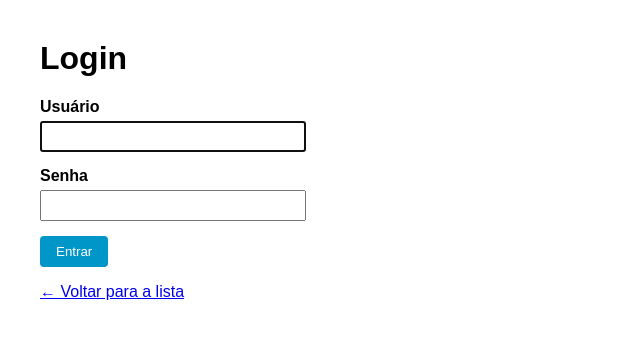
After one commit to eloamachadomartines1/UserFlow, a Django app: page /usuarios/login/ in a window 1280 px wide. The commit adds this page. Shown: the top 339 px of the page, without its empty margins (0-640 px from the left). Run offline with Django 5.2, Linux system fonts and the light colour scheme.

Commit message:
Implement login functionality with views and templates, and update user listing to show authentication status

```diff
--- a/app/settings.py
+++ b/app/settings.py
@@ -130,3 +130,6 @@ MAILERS = {
 
 MEDIA_URL = '/media/'
 MEDIA_ROOT = BASE_DIR / 'media'
+
+LOGIN_URL = 'login'
+LOGIN_REDIRECT_URL = 'listar_usuarios'
--- /dev/null
+++ b/usuarios/templates/login.html
@@ -0,0 +1,66 @@
+<!DOCTYPE html>
+<html lang="pt-br">
+
+<head>
+    <meta charset="UTF-8">
+    <title>Login</title>
+    <style>
+        body {
+            font-family: Arial, sans-serif;
+            margin: 40px;
+        }
+
+        .form-group {
+            margin-bottom: 15px;
+        }
+
+        label {
+            display: block;
+            margin-bottom: 5px;
+            font-weight: bold;
+        }
+
+        input {
+            padding: 6px;
+            width: 250px;
+        }
+
+        button {
+            padding: 8px 16px;
+            background-color: #0096c7;
+            color: white;
+            border: none;
+            border-radius: 4px;
+            cursor: pointer;
+        }
+
+        .erro {
+            color: red;
+        }
+    </style>
+</head>
+
+<body>
+    <h1>Login</h1>
+
+    {% if form.errors %}
+     <p class="erro">Usuário ou senha inválidos.</p>
+    {% endif %}
+
+    <form method="post">
+        {% csrf_token %}
+        <div class="form-group">
+            <label for="{{ form.username.id_for_label }}">Usuário</label>
+            {{ form.username }}
+        </div>
+        <div class="form-group">
+            <label for="{{ form.password.id_for_label }}">Senha</label>
+            {{ form.password }}
+        </div>
+        <button type="submit">Entrar</button>
+    </form>
+
+    <p><a href="{% url 'listar_usuarios' %}">&larr; Voltar para a lista</a></p>
+</body>
+
+</html>
--- a/usuarios/urls.py
+++ b/usuarios/urls.py
@@ -1,4 +1,5 @@
 from django.urls import path
+from django.contrib.auth import views as auth_views
 from . import views
 
 urlpatterns = [
@@ -6,4 +7,7 @@ urlpatterns = [
     path('novo/', views.criar_usuario, name='criar_usuario'),
     path('editar/<int:pk>/', views.editar_usuario, name='editar_usuario'),
     path('excluir/<int:pk>/', views.excluir_usuario, name='excluir_usuario'),
+
+    path('login/', auth_views.LoginView.as_view(template_name='login.html'), name='login'),
+    path('logout/', auth_views.LogoutView.as_view(next_page='listar_usuarios'), name='logout'),
 ]
--- a/usuarios/views.py
+++ b/usuarios/views.py
@@ -1,4 +1,5 @@
 from django.shortcuts import render, redirect, get_object_or_404
+from django.contrib.auth.decorators import login_required
 from usuarios.models import Usuario
 from usuarios.forms import UsuarioModelForm
 # Create your views here.
@@ -8,7 +9,7 @@ def listar_usuarios(request):
     return render(request, 'listar.html', {'usuarios' : usuarios} )
 
 
-
+@login_required
 def criar_usuario(request):
     if request.method == 'POST':
         form = UsuarioModelForm(request.POST, request.FILES)
@@ -23,6 +24,7 @@ def criar_usuario(request):
     return render(request, 'form.html', {'form': form})
 
 
+@login_required
 def editar_usuario(request, pk):
     usuario = get_object_or_404(Usuario, pk=pk)
     if request.method == 'POST':
@@ -37,6 +39,7 @@ def editar_usuario(request, pk):
     return render( request, 'form.html', { 'form': form})
 
 
+@login_required
 def excluir_usuario(request, pk):
     usuario = get_object_or_404(Usuario, pk=pk)
 
```
Also changed, not shown: manage.py (+143 -152 lines), usuarios/templates/listar.html (+18 -8 lines).
